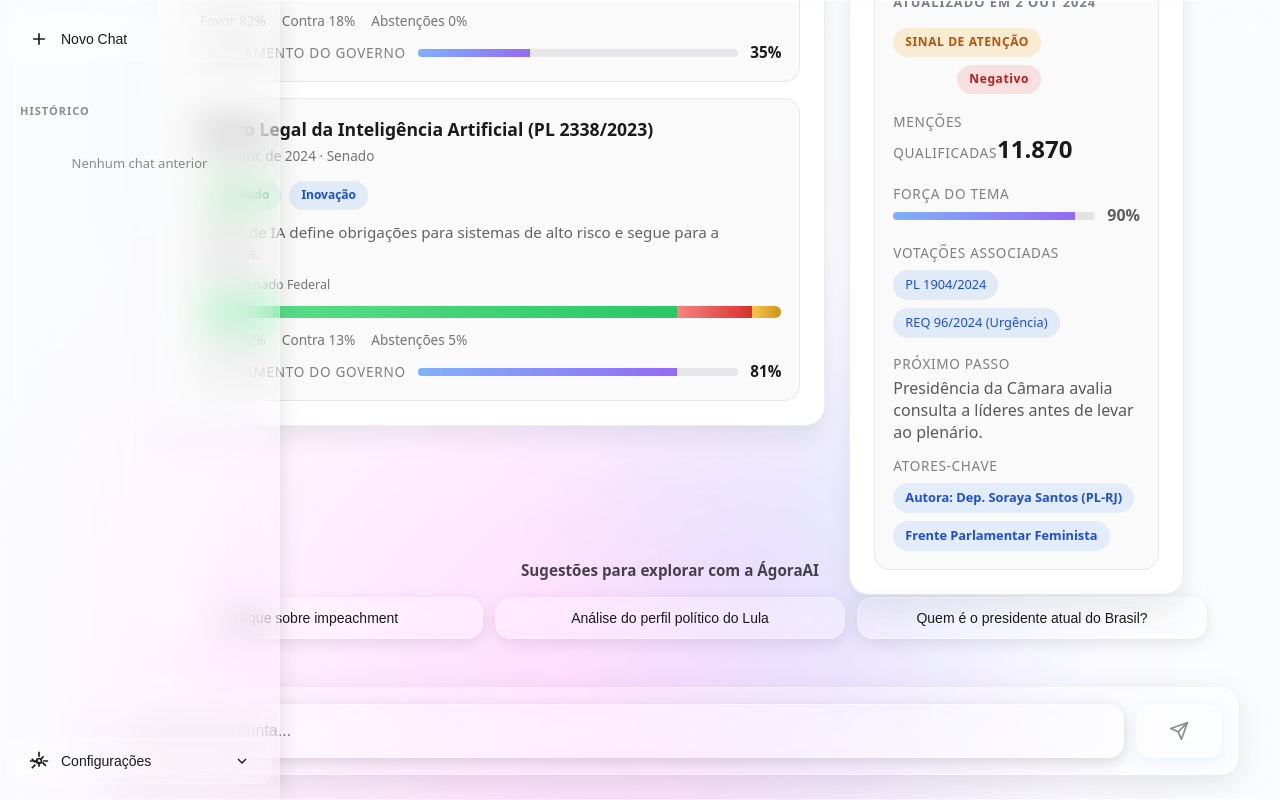
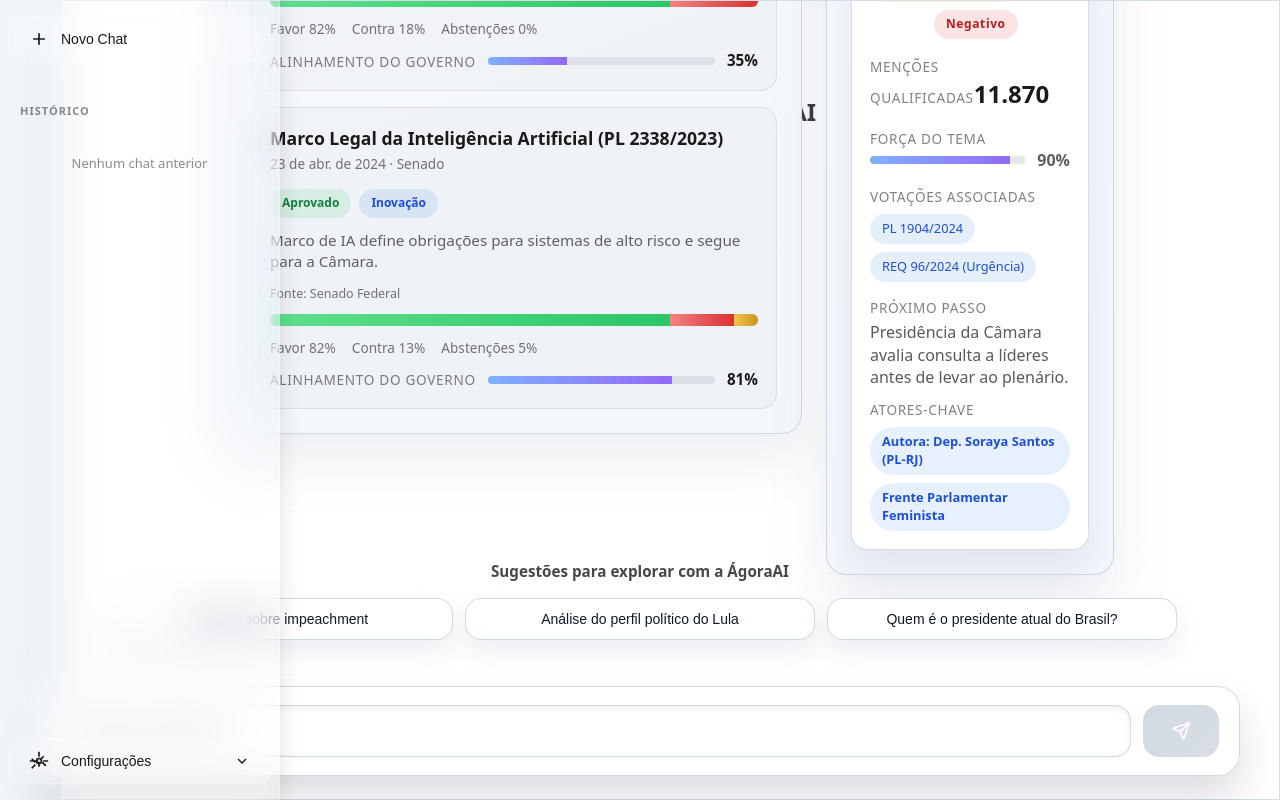
Before and after one commit to Oraamon/PoliticianInsight, a React (Vite) app in the folder frontend/: page / in a window 1280 px wide. Built offline with nearby package versions, Linux system fonts and the light colour scheme.

Commit message:
Refine AgoraAI experience with light survey and cards

```diff
--- a/frontend/src/components/Chat.css
+++ b/frontend/src/components/Chat.css
@@ -6,25 +6,26 @@
   position: fixed;
   top: 0;
   left: 60px;
-  background: rgba(255, 255, 255, 0.15);
-  backdrop-filter: blur(30px) saturate(180%);
-  -webkit-backdrop-filter: blur(30px) saturate(180%);
-  border: 1px solid rgba(255, 255, 255, 0.25);
+  background: rgba(248, 250, 252, 0.94);
+  border: 1px solid rgba(15, 23, 42, 0.08);
+  border-radius: 0 0 0 0;
   padding: 0;
   box-sizing: border-box;
   overflow: hidden;
   justify-content: flex-start;
-  transition: background 0.3s ease, border-color 0.3s ease;
+  box-shadow: 0 24px 48px rgba(15, 23, 42, 0.12);
+  transition: background 0.3s ease, border-color 0.3s ease, box-shadow 0.3s ease;
 }
 
 .dark-mode .chat-container {
-  background: rgba(0, 0, 0, 0.4);
-  border: 1px solid rgba(255, 255, 255, 0.1);
+  background: rgba(248, 250, 252, 0.92);
+  border-color: rgba(148, 163, 184, 0.35);
+  box-shadow: 0 28px 60px rgba(2, 6, 23, 0.35);
 }
 
 .light-mode .chat-container {
-  background: rgba(255, 255, 255, 0.15);
-  border: 1px solid rgba(255, 255, 255, 0.25);
+  background: rgba(255, 255, 255, 0.96);
+  border-color: rgba(203, 213, 225, 0.8);
 }
 
 .chat-container::-webkit-scrollbar {
@@ -32,22 +33,18 @@
 }
 
 .chat-container::-webkit-scrollbar-track {
-  background: rgba(255, 255, 255, 0.1);
-  backdrop-filter: blur(10px);
-  -webkit-backdrop-filter: blur(10px);
+  background: rgba(226, 232, 240, 0.6);
   border-radius: 4px;
 }
 
 .chat-container::-webkit-scrollbar-thumb {
-  background: rgba(255, 255, 255, 0.3);
-  backdrop-filter: blur(10px);
-  -webkit-backdrop-filter: blur(10px);
+  background: rgba(148, 163, 184, 0.6);
   border-radius: 4px;
-  border: 1px solid rgba(255, 255, 255, 0.2);
+  border: 1px solid rgba(226, 232, 240, 0.8);
 }
 
 .chat-container::-webkit-scrollbar-thumb:hover {
-  background: rgba(255, 255, 255, 0.5);
+  background: rgba(100, 116, 139, 0.7);
 }
 
 .chat-header {
@@ -112,12 +109,10 @@
 
 .suggestion-button {
   padding: 12px 20px;
-  background: rgba(255, 255, 255, 0.2);
-  backdrop-filter: blur(15px) saturate(150%);
-  -webkit-backdrop-filter: blur(15px) saturate(150%);
-  border: 1px solid rgba(255, 255, 255, 0.3);
+  background: #ffffff;
+  border: 1px solid rgba(203, 213, 225, 0.9);
   border-radius: 16px;
-  color: var(--ink);
+  color: #0f172a;
   font-size: 14px;
   font-weight: 500;
   cursor: pointer;
@@ -126,7 +121,7 @@
   flex: 1;
   min-width: 200px;
   max-width: 350px;
-  box-shadow: 0 4px 16px rgba(0, 0, 0, 0.1);
+  box-shadow: 0 12px 24px rgba(148, 163, 184, 0.18);
   white-space: nowrap;
   overflow: hidden;
   text-overflow: ellipsis;
@@ -136,27 +131,18 @@
 }
 
 .dark-mode .suggestion-button {
-  background: rgba(0, 0, 0, 0.5);
-  border: 1px solid rgba(255, 255, 255, 0.15);
+  border-color: rgba(148, 163, 184, 0.5);
 }
 
 .light-mode .suggestion-button {
-  background: rgba(255, 255, 255, 0.2);
-  border: 1px solid rgba(255, 255, 255, 0.3);
+  background: #ffffff;
+  border: 1px solid rgba(203, 213, 225, 0.85);
 }
 
-.dark-mode .suggestion-button:hover {
-  background: rgba(0, 0, 0, 0.7);
-  border-color: rgba(255, 255, 255, 0.25);
+.suggestion-button:hover {
+  border-color: rgba(59, 130, 246, 0.35);
   transform: translateY(-2px);
-  box-shadow: 0 8px 24px rgba(0, 0, 0, 0.3);
-}
-
-.light-mode .suggestion-button:hover {
-  background: rgba(255, 255, 255, 0.3);
-  border-color: rgba(255, 255, 255, 0.45);
-  transform: translateY(-2px);
-  box-shadow: 0 8px 24px rgba(0, 0, 0, 0.15);
+  box-shadow: 0 18px 28px rgba(59, 130, 246, 0.18);
 }
 
 .suggestion-button:active {
@@ -182,11 +168,19 @@
   display: flex;
   flex-direction: column;
   gap: 24px;
-  padding: 60px 42px 180px 42px;
+  padding: 64px 48px 200px 48px;
   scrollbar-width: thin;
-  scrollbar-color: rgba(255, 255, 255, 0.3) transparent;
+  scrollbar-color: rgba(148, 163, 184, 0.5) transparent;
   position: relative;
   z-index: 1;
+  align-items: center;
+}
+
+.chat-stream {
+  width: min(960px, 100%);
+  display: flex;
+  flex-direction: column;
+  gap: 24px;
 }
 
 .chat-messages::-webkit-scrollbar {
@@ -194,9 +188,7 @@
 }
 
 .chat-messages::-webkit-scrollbar-track {
-  background: rgba(255, 255, 255, 0.1);
-  backdrop-filter: blur(10px);
-  -webkit-backdrop-filter: blur(10px);
+  background: rgba(226, 232, 240, 0.6);
   border-radius: 4px;
 }
 
@@ -204,6 +196,7 @@
   position: relative;
   z-index: 2;
   margin-bottom: 24px;
+  width: 100%;
 }
 
 @media (max-width: 768px) {
@@ -218,81 +211,48 @@
 }
 
 .chat-messages::-webkit-scrollbar-thumb {
-  background: rgba(255, 255, 255, 0.3);
-  backdrop-filter: blur(10px);
-  -webkit-backdrop-filter: blur(10px);
+  background: rgba(148, 163, 184, 0.6);
   border-radius: 4px;
-  border: 1px solid rgba(255, 255, 255, 0.2);
+  border: 1px solid rgba(226, 232, 240, 0.8);
 }
 
 .chat-messages::-webkit-scrollbar-thumb:hover {
-  background: rgba(255, 255, 255, 0.5);
+  background: rgba(100, 116, 139, 0.7);
 }
 
+
 .message {
-  padding: 16px 20px;
-  border-radius: 16px;
+  padding: 20px 24px;
+  border-radius: 18px;
   animation: slideIn 0.3s ease-out;
-  max-width: 75%;
-  backdrop-filter: blur(15px) saturate(150%);
-  -webkit-backdrop-filter: blur(15px) saturate(150%);
-  box-shadow: 0 8px 32px rgba(0, 0, 0, 0.15);
-  border: 1px solid rgba(255, 255, 255, 0.25);
-  transition: background 0.3s ease, border-color 0.3s ease;
+  max-width: 100%;
+  box-shadow: 0 16px 32px rgba(15, 23, 42, 0.12);
+  border: 1px solid rgba(226, 232, 240, 0.9);
+  background: #ffffff;
+  transition: transform 0.2s ease, box-shadow 0.2s ease;
   position: relative;
   z-index: 2;
   display: flex;
   flex-direction: column;
+  gap: 12px;
 }
 
-.dark-mode .message {
-  background: rgba(0, 0, 0, 0.5);
-  border: 1px solid rgba(255, 255, 255, 0.1);
-}
-
-.light-mode .message {
-  background: rgba(255, 255, 255, 0.2);
-  border: 1px solid rgba(255, 255, 255, 0.25);
+.message:hover {
+  transform: translateY(-2px);
+  box-shadow: 0 22px 40px rgba(15, 23, 42, 0.14);
 }
 
 .message.user {
   align-self: flex-end;
-  background: rgba(255, 255, 255, 0.25);
-  backdrop-filter: blur(15px) saturate(150%);
-  -webkit-backdrop-filter: blur(15px) saturate(150%);
-  border: 1px solid rgba(255, 255, 255, 0.35);
-  box-shadow: 0 8px 32px rgba(0, 0, 0, 0.15);
-  transition: background 0.3s ease, border-color 0.3s ease;
-}
-
-.dark-mode .message.user {
-  background: rgba(0, 0, 0, 0.6);
-  border: 1px solid rgba(255, 255, 255, 0.15);
-}
-
-.light-mode .message.user {
-  background: rgba(255, 255, 255, 0.25);
-  border: 1px solid rgba(255, 255, 255, 0.35);
+  background: linear-gradient(135deg, var(--accent), #6366f1);
+  color: #ffffff;
+  border-color: transparent;
+  box-shadow: 0 20px 40px rgba(79, 70, 229, 0.25);
 }
 
 .message.assistant {
   align-self: flex-start;
-  background: rgba(255, 255, 255, 0.2);
-  backdrop-filter: blur(15px) saturate(150%);
-  -webkit-backdrop-filter: blur(15px) saturate(150%);
-  border: 1px solid rgba(255, 255, 255, 0.3);
-  box-shadow: 0 8px 32px rgba(0, 0, 0, 0.15);
-  transition: background 0.3s ease, border-color 0.3s ease;
-}
-
-.dark-mode .message.assistant {
-  background: rgba(0, 0, 0, 0.5);
-  border: 1px solid rgba(255, 255, 255, 0.1);
-}
-
-.light-mode .message.assistant {
-  background: rgba(255, 255, 255, 0.2);
-  border: 1px solid rgba(255, 255, 255, 0.3);
+  color: #0f172a;
 }
 
 .message.assistant.message-with-chart {
@@ -302,8 +262,13 @@
 .message-header {
   font-size: 0.85rem;
   font-weight: 600;
-  opacity: 0.7;
-  margin-bottom: 6px;
+  letter-spacing: 0.02em;
+  text-transform: uppercase;
+  color: rgba(15, 23, 42, 0.65);
+}
+
+.message.user .message-header {
+  color: rgba(255, 255, 255, 0.85);
 }
 
 .message-analysis {
@@ -311,44 +276,33 @@
   flex-direction: column;
   align-items: center;
   gap: 16px;
-  padding: 12px 0;
-  background: rgba(255, 255, 255, 0.15);
-  backdrop-filter: blur(15px);
-  -webkit-backdrop-filter: blur(15px);
-  border-radius: 12px;
-  border: 1px solid rgba(255, 255, 255, 0.25);
-  transition: background 0.3s ease, border-color 0.3s ease;
-}
-
-.dark-mode .message-analysis {
-  background: rgba(0, 0, 0, 0.5);
-  border: 1px solid rgba(255, 255, 255, 0.1);
-}
-
-.light-mode .message-analysis {
-  background: rgba(255, 255, 255, 0.15);
-  border: 1px solid rgba(255, 255, 255, 0.25);
+  padding: 16px;
+  background: rgba(241, 245, 249, 0.8);
+  border-radius: 14px;
+  border: 1px solid rgba(203, 213, 225, 0.8);
 }
 
 .message-analysis h3 {
-  color: var(--ink);
-  font-size: 1.1rem;
+  color: #0f172a;
+  font-size: 1.05rem;
   margin: 0;
 }
 
 .message-content {
-  line-height: 1.6;
+  line-height: 1.65;
   word-wrap: break-word;
+  color: inherit;
 }
 
 .message-content strong {
   font-weight: 600;
-  color: var(--accent);
+  color: inherit;
 }
 
 .message-content a {
-  color: var(--accent);
+  color: #2563eb;
   text-decoration: none;
+  font-weight: 600;
 }
 
 .message-content a:hover {
@@ -394,59 +348,43 @@
   left: 24px;
   right: 24px;
   z-index: 100;
-  background: rgba(255, 255, 255, 0.15);
-  backdrop-filter: blur(20px);
-  -webkit-backdrop-filter: blur(20px);
-  padding: 16px;
+  background: rgba(255, 255, 255, 0.98);
+  padding: 18px 20px;
   margin-left: 16px;
   margin-right: 16px;
-  border-radius: 20px;
-  border: 1px solid rgba(255, 255, 255, 0.2);
-  box-shadow: 0 8px 32px rgba(0, 0, 0, 0.1);
-  transition: background 0.3s ease, border-color 0.3s ease;
+  border-radius: 22px;
+  border: 1px solid rgba(203, 213, 225, 0.9);
+  box-shadow: 0 24px 40px rgba(15, 23, 42, 0.14);
+  transition: box-shadow 0.3s ease, transform 0.3s ease;
   pointer-events: auto;
 }
 
-.dark-mode .chat-input-container {
-  background: rgba(0, 0, 0, 0.7);
-  border: 1px solid rgba(255, 255, 255, 0.08);
+.chat-input-container:focus-within {
+  transform: translateY(-2px);
+  box-shadow: 0 28px 48px rgba(59, 130, 246, 0.25);
 }
 
-.light-mode .chat-input-container {
-  background: rgba(255, 255, 255, 0.15);
-  border: 1px solid rgba(255, 255, 255, 0.2);
-}
 
 .chat-input {
   flex: 1;
   padding: 16px 20px;
-  background: rgba(255, 255, 255, 0.2);
-  backdrop-filter: blur(15px) saturate(150%);
-  -webkit-backdrop-filter: blur(15px) saturate(150%);
-  border: 1px solid rgba(255, 255, 255, 0.3);
+  background: #ffffff;
+  border: 1px solid rgba(203, 213, 225, 0.9);
   border-radius: 16px;
-  color: var(--ink);
+  color: #0f172a;
   font-size: 16px;
-  transition: all 0.3s ease;
-  box-shadow: 0 4px 16px rgba(0, 0, 0, 0.15);
+  transition: border-color 0.2s ease, box-shadow 0.2s ease;
+  box-shadow: inset 0 2px 6px rgba(148, 163, 184, 0.18);
 }
 
-.dark-mode .chat-input {
-  background: rgba(0, 0, 0, 0.6);
-  border: 1px solid rgba(255, 255, 255, 0.12);
-  color: #ffffff;
-}
-
-.light-mode .chat-input {
-  background: rgba(255, 255, 255, 0.2);
-  border: 1px solid rgba(255, 255, 255, 0.3);
-  color: var(--ink);
+.chat-input::placeholder {
+  color: rgba(100, 116, 139, 0.7);
 }
 
 .chat-input:focus {
   outline: none;
-  border-color: #ff86e17a;
-  background: rgba(255, 255, 255, 0.3);
+  border-color: rgba(59, 130, 246, 0.75);
+  box-shadow: 0 0 0 4px rgba(59, 130, 246, 0.15);
 }
 
 .dark-mode .chat-input:focus {
@@ -463,22 +401,20 @@
 }
 
 .chat-button {
-  padding: 16px 32px;
-  background: rgba(255, 255, 255, 0.3);
-  backdrop-filter: blur(15px) saturate(150%);
-  -webkit-backdrop-filter: blur(15px) saturate(150%);
-  color: var(--ink);
+  padding: 0 28px;
+  background: linear-gradient(135deg, #3b82f6, #6366f1);
+  color: #ffffff;
   font-weight: 600;
-  border: 1px solid rgba(255, 255, 255, 0.4);
+  border: none;
   border-radius: 16px;
   cursor: pointer;
-  transition: all 0.3s ease;
+  transition: transform 0.2s ease, box-shadow 0.2s ease;
   font-size: 16px;
-  box-shadow: 0 4px 16px rgba(110, 168, 255, 0.25);
+  box-shadow: 0 12px 24px rgba(79, 70, 229, 0.3);
   display: flex;
   align-items: center;
   justify-content: center;
-  gap: 8px;
+  gap: 10px;
 }
 
 .chat-button-icon {
@@ -492,36 +428,17 @@
   display: none;
 }
 
-.dark-mode .chat-button {
-  background: rgba(0, 0, 0, 0.6);
-  border: 1px solid rgba(255, 255, 255, 0.15);
-  color: #ffffff;
-}
-
-.light-mode .chat-button {
-  background: rgba(255, 255, 255, 0.3);
-  border: 1px solid rgba(255, 255, 255, 0.4);
-  color: var(--ink);
-}
-
-.dark-mode .chat-button:hover:not(:disabled) {
-  background: rgba(0, 0, 0, 0.8);
-  border-color: rgba(255, 255, 255, 0.2);
+.chat-button:hover {
   transform: translateY(-2px);
-  box-shadow: 0 8px 32px rgba(110, 168, 255, 0.4);
-}
-
-.light-mode .chat-button:hover:not(:disabled) {
-  background: rgba(255, 255, 255, 0.4);
-  border-color: rgba(255, 255, 255, 0.5);
-  transform: translateY(-2px);
-  box-shadow: 0 8px 32px rgba(110, 168, 255, 0.4);
+  box-shadow: 0 16px 30px rgba(79, 70, 229, 0.35);
 }
 
 .chat-button:disabled {
-  opacity: 0.5;
+  opacity: 0.45;
   cursor: not-allowed;
   transform: none;
+  box-shadow: none;
+  background: linear-gradient(135deg, rgba(148, 163, 184, 0.9), rgba(148, 163, 184, 0.8));
 }
 
 /* Mobile: mostrar apenas ícone */
@@ -583,20 +500,16 @@
 }
 
 ::-webkit-scrollbar-track {
-  background: rgba(255, 255, 255, 0.1);
-  backdrop-filter: blur(10px);
-  -webkit-backdrop-filter: blur(10px);
+  background: rgba(226, 232, 240, 0.6);
   border-radius: 4px;
 }
 
 ::-webkit-scrollbar-thumb {
-  background: rgba(255, 255, 255, 0.3);
-  backdrop-filter: blur(10px);
-  -webkit-backdrop-filter: blur(10px);
+  background: rgba(148, 163, 184, 0.6);
   border-radius: 4px;
-  border: 1px solid rgba(255, 255, 255, 0.2);
+  border: 1px solid rgba(226, 232, 240, 0.8);
 }
 
 ::-webkit-scrollbar-thumb:hover {
-  background: rgba(255, 255, 255, 0.5);
+  background: rgba(100, 116, 139, 0.7);
 }
--- a/frontend/src/components/Chat.jsx
+++ b/frontend/src/components/Chat.jsx
@@ -867,6 +867,7 @@ const Chat = ({ currentChatId, setCurrentChatId }) => {
         </div>
       )}
       <div className="chat-messages" ref={messagesContainerRef}>
+        <div className="chat-stream">
           <InsightsOverview showHeader={showHeader} />
           {messages.map((msg, idx) => (
               <div key={idx} className={`message ${msg.role}${msg.content === 'analysis' ? ' message-with-chart' : ''}`}>
@@ -904,6 +905,7 @@ const Chat = ({ currentChatId, setCurrentChatId }) => {
               <NPSSurvey />
             </div>
           )}
+        </div>
       </div>
       {showSuggestions && (
         <div className="chat-suggestions-container">
--- a/frontend/src/components/IssueDashboard.css
+++ b/frontend/src/components/IssueDashboard.css
@@ -7,24 +7,26 @@
 .issue-item {
   padding: 18px;
   border-radius: 16px;
-  background: rgba(255, 255, 255, 0.03);
-  border: 1px solid rgba(255, 255, 255, 0.06);
+  background: #ffffff;
+  border: 1px solid rgba(203, 213, 225, 0.7);
   display: flex;
   flex-direction: column;
   gap: 16px;
+  box-shadow: 0 20px 36px rgba(148, 163, 184, 0.2);
 }
 
 .issue-item:hover {
-  border-color: rgba(255, 255, 255, 0.16);
+  border-color: rgba(59, 130, 246, 0.35);
+  box-shadow: 0 24px 46px rgba(59, 130, 246, 0.15);
 }
 
 .light-mode .issue-item {
-  background: rgba(15, 23, 42, 0.02);
-  border-color: rgba(15, 23, 42, 0.08);
+  background: #ffffff;
+  border-color: rgba(203, 213, 225, 0.8);
 }
 
 .light-mode .issue-item:hover {
-  border-color: rgba(15, 23, 42, 0.18);
+  border-color: rgba(59, 130, 246, 0.4);
 }
 
 .issue-header {
--- a/frontend/src/components/VotingDashboard.css
+++ b/frontend/src/components/VotingDashboard.css
@@ -1,17 +1,17 @@
 .dashboard {
-  background: var(--panel);
+  background: linear-gradient(160deg, #ffffff 0%, #f3f6fb 100%);
   border-radius: 20px;
   padding: 24px;
   display: flex;
   flex-direction: column;
   gap: 24px;
-  border: 1px solid rgba(255, 255, 255, 0.04);
-  box-shadow: 0 18px 40px rgba(7, 19, 38, 0.15);
+  border: 1px solid rgba(203, 213, 225, 0.8);
+  box-shadow: 0 24px 48px rgba(148, 163, 184, 0.18);
 }
 
 .light-mode .dashboard {
-  border-color: rgba(15, 23, 42, 0.08);
-  box-shadow: 0 12px 24px rgba(15, 23, 42, 0.08);
+  border-color: rgba(203, 213, 225, 0.9);
+  box-shadow: 0 26px 56px rgba(148, 163, 184, 0.18);
 }
 
 .dashboard-header {
@@ -52,9 +52,9 @@
 }
 
 .filter-chip {
-  border: 1px solid rgba(255, 255, 255, 0.12);
-  background: rgba(255, 255, 255, 0.04);
-  color: rgba(231, 236, 255, 0.8);
+  border: 1px solid rgba(203, 213, 225, 0.8);
+  background: #ffffff;
+  color: rgba(71, 85, 105, 0.88);
   padding: 8px 16px;
   border-radius: 999px;
   font-weight: 600;
@@ -63,7 +63,7 @@
 }
 
 .filter-chip:hover {
-  border-color: rgba(255, 255, 255, 0.2);
+  border-color: rgba(59, 130, 246, 0.4);
 }
 
 .filter-chip.active {
@@ -73,13 +73,13 @@
 }
 
 .light-mode .filter-chip {
-  border-color: rgba(15, 23, 42, 0.08);
-  background: rgba(15, 23, 42, 0.04);
-  color: rgba(26, 26, 26, 0.75);
+  border-color: rgba(203, 213, 225, 0.9);
+  background: #ffffff;
+  color: rgba(26, 26, 26, 0.78);
 }
 
 .light-mode .filter-chip:hover {
-  border-color: rgba(15, 23, 42, 0.2);
+  border-color: rgba(59, 130, 246, 0.4);
 }
 
 .dashboard-subfilters {
@@ -97,16 +97,17 @@
 .summary-card {
   padding: 16px;
   border-radius: 16px;
-  background: rgba(255, 255, 255, 0.03);
-  border: 1px solid rgba(255, 255, 255, 0.06);
+  background: #ffffff;
+  border: 1px solid rgba(203, 213, 225, 0.7);
   display: flex;
   flex-direction: column;
   gap: 6px;
+  box-shadow: 0 18px 32px rgba(148, 163, 184, 0.16);
 }
 
 .light-mode .summary-card {
-  background: rgba(15, 23, 42, 0.02);
-  border-color: rgba(15, 23, 42, 0.08);
+  background: #ffffff;
+  border-color: rgba(203, 213, 225, 0.8);
 }
 
 .summary-label {
--- a/frontend/src/index.css
+++ b/frontend/src/index.css
@@ -46,6 +46,7 @@ body {
   background-position: center;
   background-attachment: fixed;
   background-repeat: no-repeat;
+  background-color: var(--bg);
   color: var(--ink);
   font: 16px/1.4 system-ui, Segoe UI, Roboto, Arial, sans-serif;
   min-height: 100vh;
@@ -70,7 +71,7 @@ body::before {
 }
 
 .light-mode body::before {
-  background-color: rgba(245, 247, 250, 0.4);
+  background-color: rgba(241, 245, 249, 0.88);
 }
 
 .dark-mode body::before {
```
Also changed, not shown: frontend/src/components/InsightsOverview.css (+10 -9 lines), frontend/src/components/NPSSurvey.css (+102 -78 lines). Lines whose indentation alone changed are shown as unchanged.
